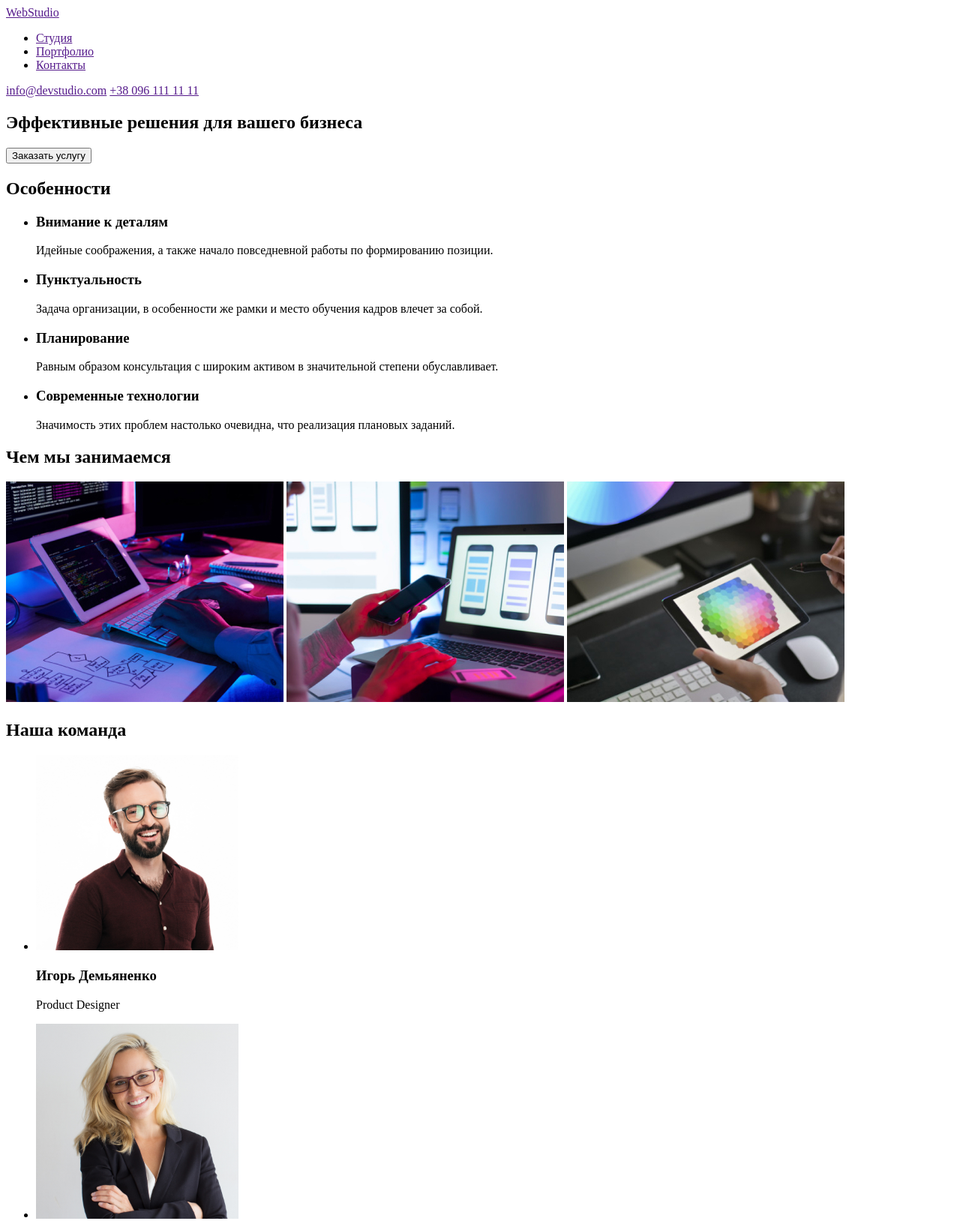
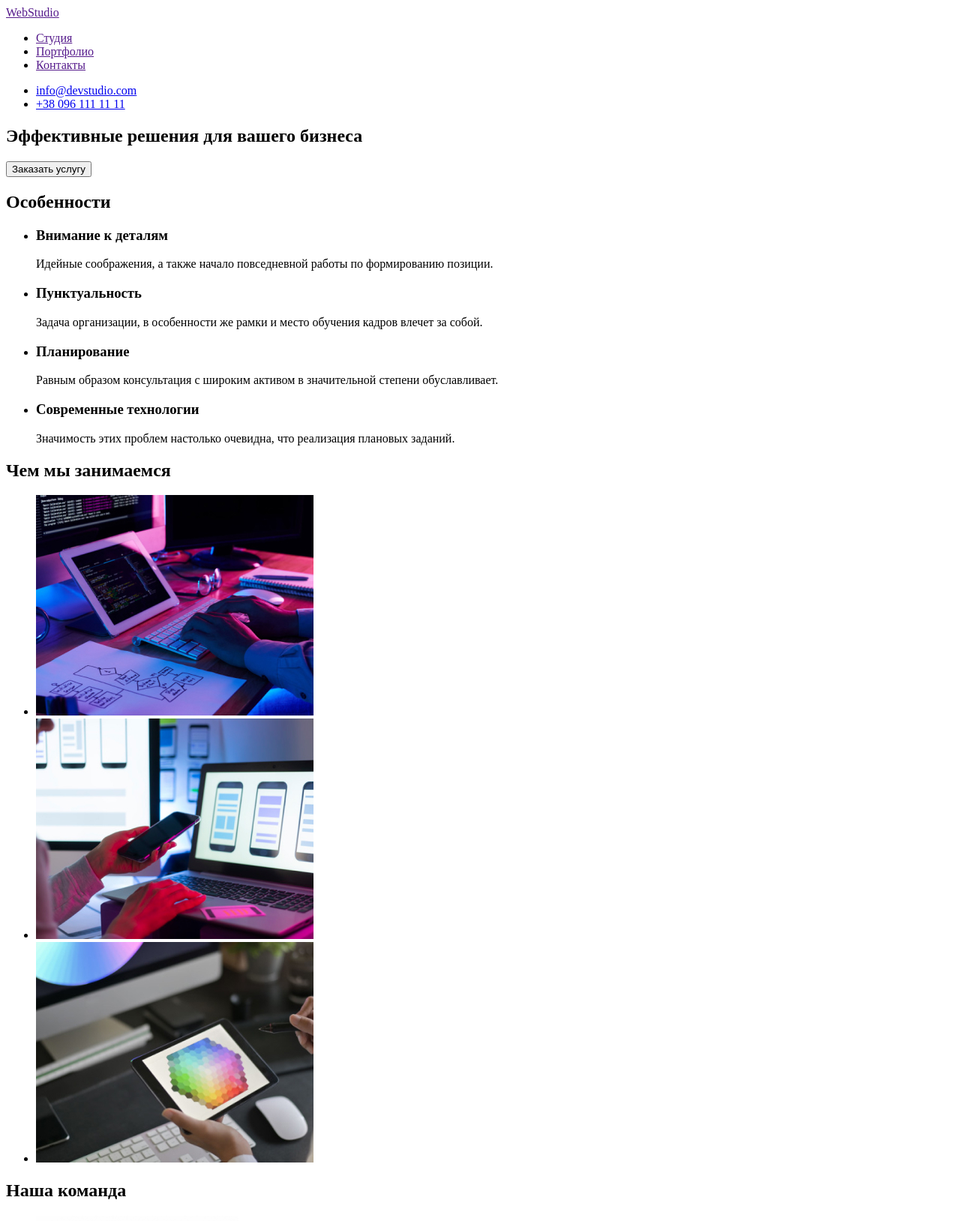
Before and after one commit to Romalyy/web-studio-hw1, a plain HTML site: page index.html in a window 1280 px wide. Shown: the top 1628 px of the page at 75% size. Drawn offline with Linux system fonts and the light colour scheme.

Commit message:
Доработал верстку

```diff
--- a/index.html
+++ b/index.html
@@ -21,8 +21,16 @@
 
             </ul>
         </nav>
-        <a href="">info@devstudio.com</a>
-        <a href="">+38 096 111 11 11</a>
+        <ul>
+            <li>
+                <a href="mailto:info@devstudio.com">info@devstudio.com</a>
+            </li>
+            <li>
+                <a href="tel:+380961111111">+38 096 111 11 11</a>
+            </li>
+
+
+        </ul>
 
     </header>
 
@@ -60,9 +68,17 @@
         <!--Чем мы занимаемся-->
         <section>
             <h2>Чем мы занимаемся</h2>
-            <img src="./images/photo1.jpg" alt="Человек печатает на клавиатуре" width="370" />
-            <img src="./images/photo2.jpg" alt="Человек сидит за ноутбуком" width="370" />
-            <img src="./images/photo3.jpg" alt="Человек смотрит в планшет" width="370" />
+            <ul>
+                <li>
+                    <img src="./images/photo1.jpg" alt="Человек печатает на клавиатуре" width="370" />
+                </li>
+                <li>
+                    <img src="./images/photo2.jpg" alt="Человек сидит за ноутбуком" width="370" />
+                </li>
+                <li>
+                    <img src="./images/photo3.jpg" alt="Человек смотрит в планшет" width="370" />
+                </li>
+            </ul>
         </section>
 
         <!--Наша команда-->
@@ -97,9 +113,17 @@
     <footer>
         <a href="">WebStudio</a>
         <address>
-            г. Киев, пр-т Леси Украинки, 26 <br>
-            <a href="mailto:info@devstudio.com">info@devstudio.com</a> <br>
-            <a href="tel:+380961111111">+38 (096) 111 11 11</a>
+            <ul>
+                <li>
+                    <a href="streetAddress">г. Киев, пр-т Леси Украинки, 26</a> <br>
+                </li>
+                <li>
+                    <a href="mailto:info@devstudio.com">info@devstudio.com</a> <br>
+                </li>
+                <li>
+                    <a href="tel:+380961111111">+38 (096) 111 11 11</a>
+                </li>
+            </ul>
         </address>
     </footer>
 </body>
```
